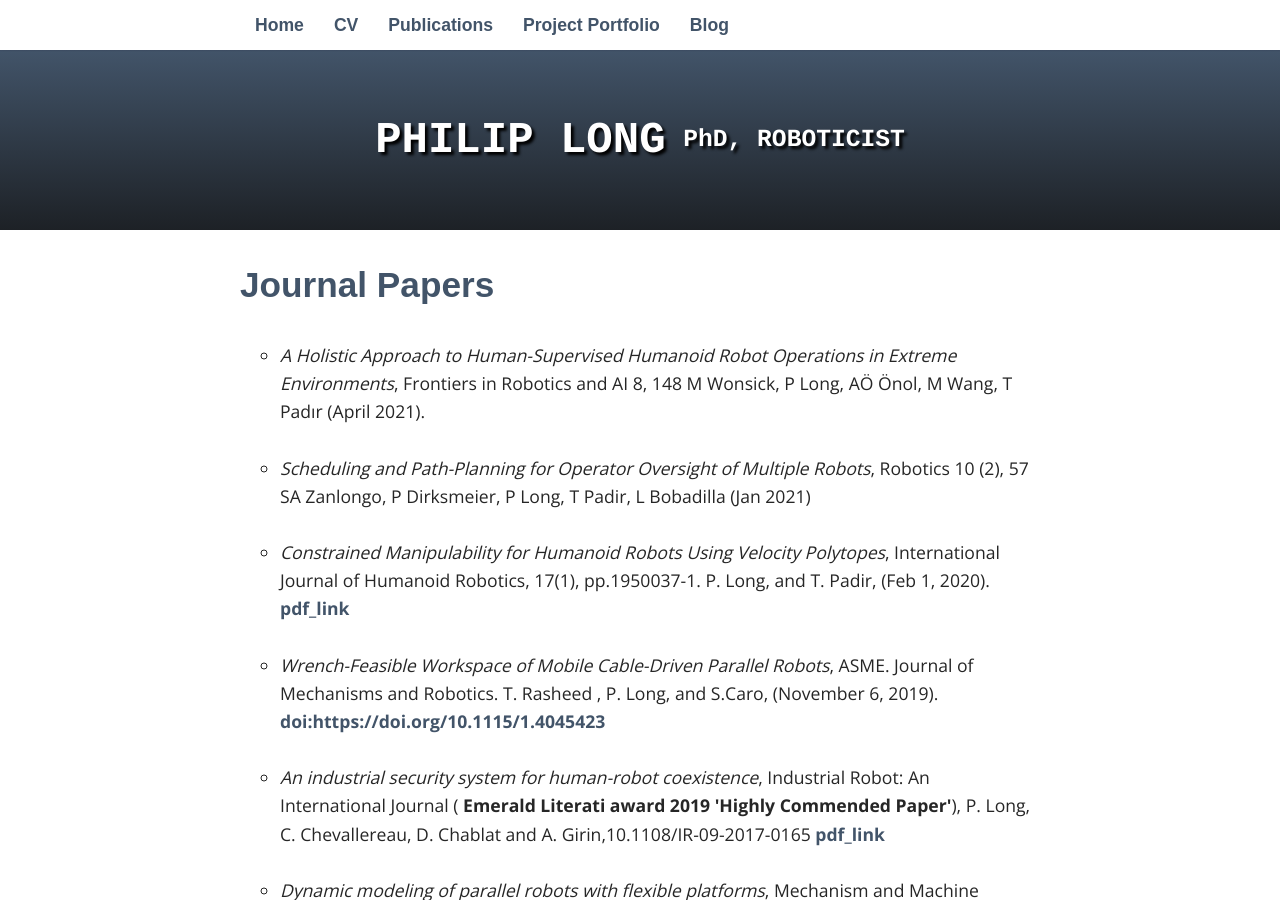
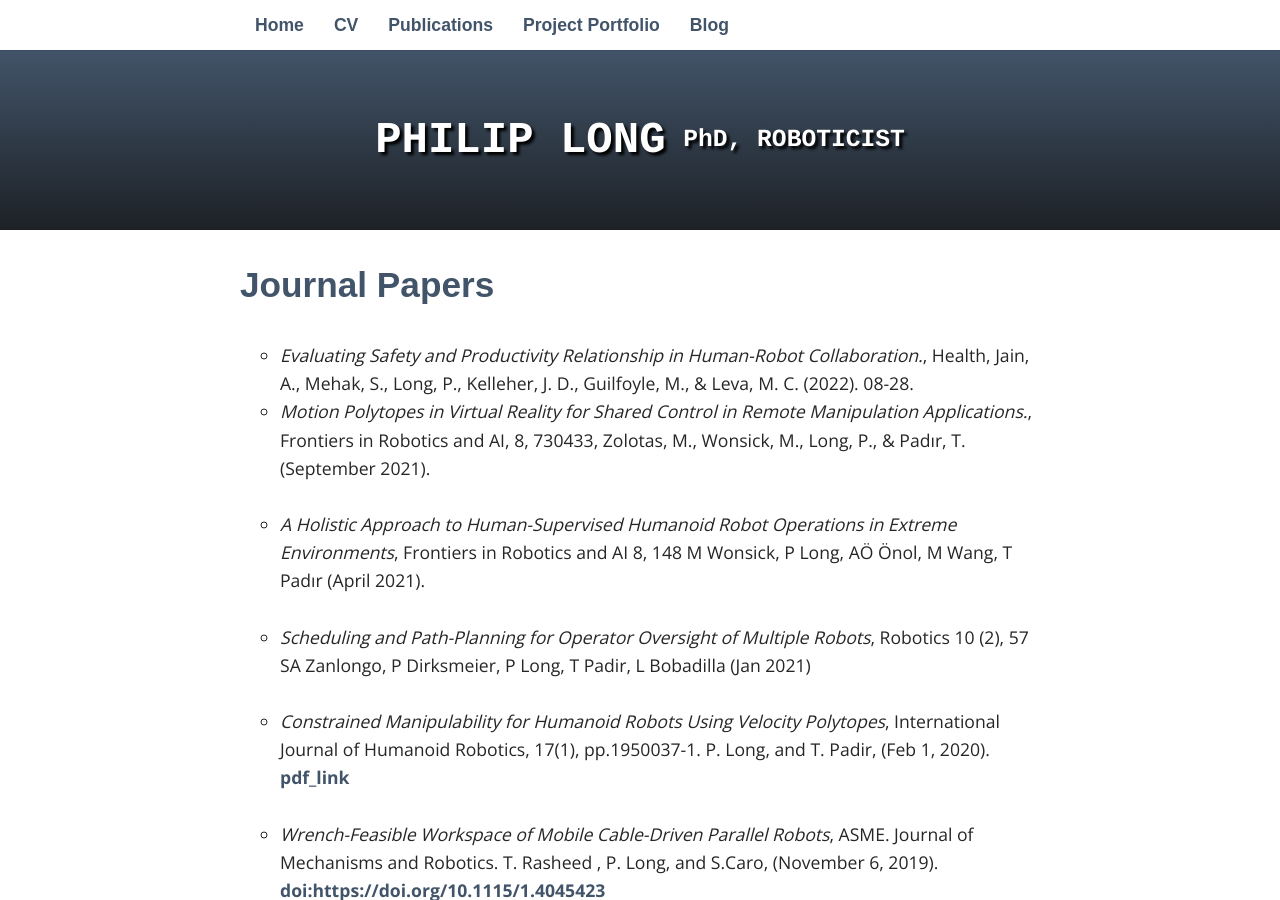
Before and after one commit to philip-long/philip-long.github.io, a Jekyll site: the page built from publications/index.html, in a window 1280 px wide and 900 px high. Built offline with Jekyll 4.4.1, drawn with Linux system fonts in a browser that asks for light colours; nearby versions of some CDN libraries; some web fonts are replaced; library files that are not in the unit come from our copies; some of the changed text lies outside the part shown.

Commit message:
Update index.html

```diff
--- a/publications/index.html
+++ b/publications/index.html
@@ -12,8 +12,12 @@ title: Publications
 <ul style="list-style-type:circle">
 
 
+  <li>        <i> Evaluating Safety and Productivity Relationship in Human-Robot Collaboration.</i>, Health, Jain, A., Mehak, S., Long, P., Kelleher, J. D., Guilfoyle, M., & Leva, M. C. (2022). 08-28.
 
-
+    <li>        <i> Motion Polytopes in Virtual Reality for Shared Control in Remote Manipulation Applications.</i>, Frontiers in Robotics and AI, 8, 730433,   Zolotas, M., Wonsick, M., Long, P., & Padır, T. (September 2021).
+     </li>
+   </li>
+    <br>
 
         <li>        <i>  A Holistic Approach to Human-Supervised Humanoid Robot Operations in Extreme Environments</i>,  Frontiers in Robotics and AI 8, 148
      M Wonsick, P Long, AÖ Önol, M Wang, T Padır  (April 2021).
@@ -339,5 +343,22 @@ Optimization for Pushing Manipulation</i>, Workshop on Experimental Robotic Gras
     <i> "Increasing the range of robot applications"</i>, UNH, Durham, September 2018 <br><br>
     </li>
 
+        <li>
+    <i> "Application based Robotics Research"</i>, Oxford University, UK, March 2021 <br><br>
+    </li>
+
+
+        <li>
+    <i> "Application based Robotics Research"</i>, Oxford University, UK, February 2021 <br><br>
+    </li>
+
+       <li>
+    <i> "Collaborative Robots and applications in industry"</i>, GMIT, Galway, Ireland, March 2021 <br><br>
+    </li>
+
+        <li>
+    <i> "Collaborative Robots and applications in industry"</i>, Combilift, Monaghan, Ireland, March 2021 <br><br>
+    </li>
+
     </ul>
 </div>
```
